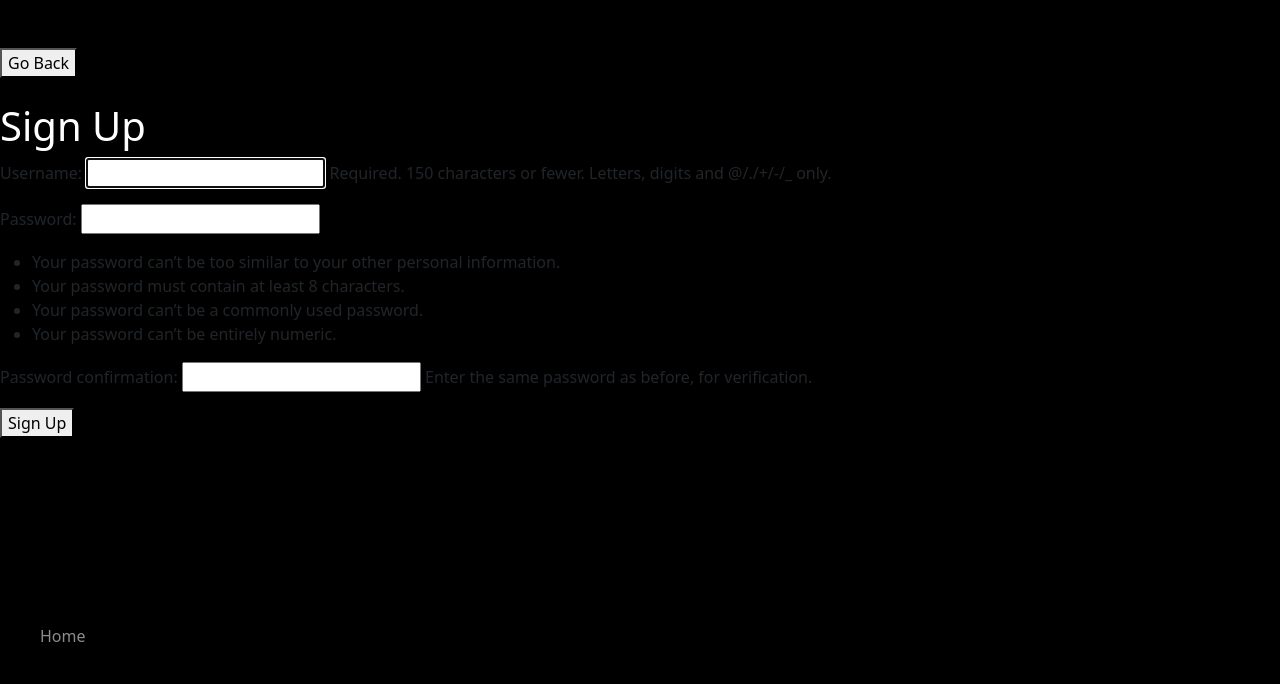
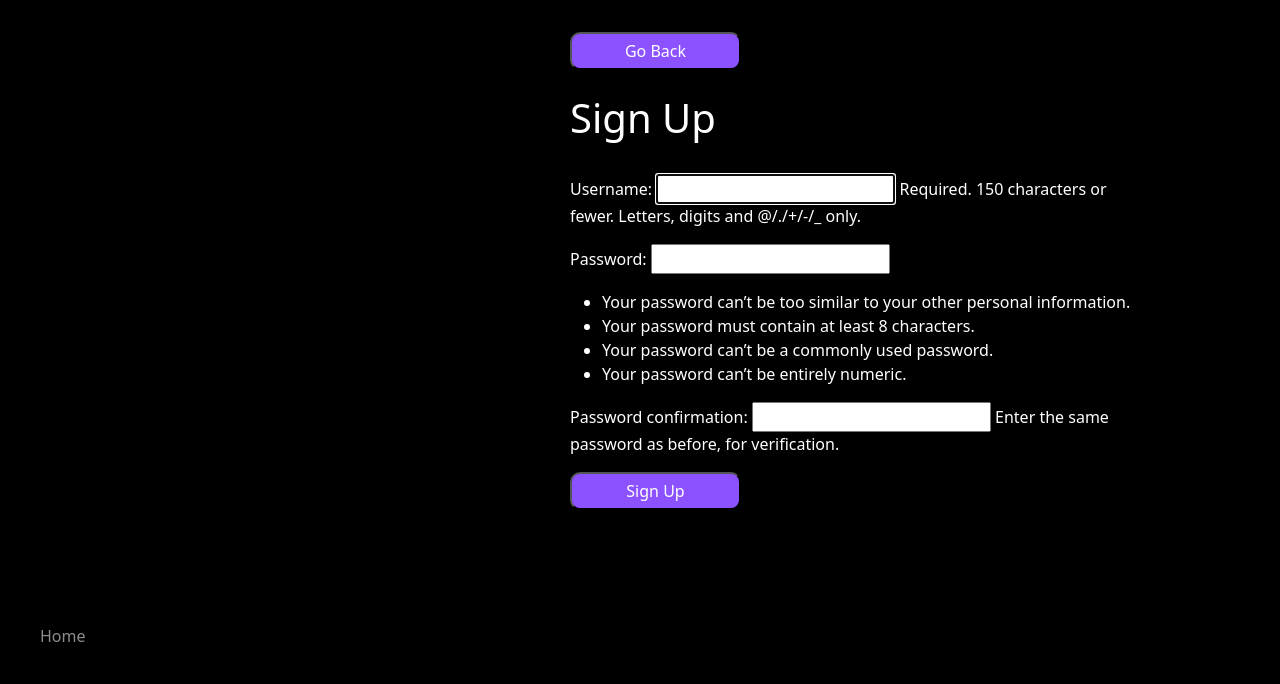
Before and after one commit to DjangoStars-Q12024/BookCourt, a Django app: page /accounts/signup/ in a window 1280 px wide. Shown: the part 116-800 px from the top of the page. Run offline with Django 5.2, Linux system fonts and the light colour scheme.

Commit message:
modify css for login and signup.

```diff
--- a/templates/registration/signup.html
+++ b/templates/registration/signup.html
@@ -4,11 +4,37 @@ Sign Up for DS Badminton
 {% endblock %}
 
 {% block content %}
-<button onclick="history.back()">Go Back</button> <br><br>
-<h1 style="color: white">Sign Up</h1>
-<form method="post" >
+
+<style>
+  .center-container {
+    position: absolute;
+    top: 50%;
+    left: 50%;
+  }
+  .signup-button {
+    background-color: #8c52ff;
+    color: white;
+    border-radius: 10px;
+    padding: 5px;
+    width: 30%;
+}
+.goback-button {
+    background-color: #8c52ff;
+    color: white;
+    border-radius: 10px;
+    padding: 5px;
+    width: 30%;
+}
+
+</style>
+
+<div class="center-container">
+  <div class="row row-cols-1 row-cols-sm-2 row-cols-md-3 g-3"></div>
+<button onclick="history.back()" class="goback-button">Go Back</button> <br><br>
+<h1 style="color: white">Sign Up</h1> <br>
+<form style="color: white ;" method="post">
     {% csrf_token %}
     {{ form.as_p }}
-    <button type="submit" >Sign Up</button>
+    <button type="submit" class="signup-button" >Sign Up</button>
 </form>
 {% endblock %}
```
Also changed, not shown: BadmintonCourt/templates/home.html (+8 -14 lines), templates/registration/login.html (+10 -4 lines).
